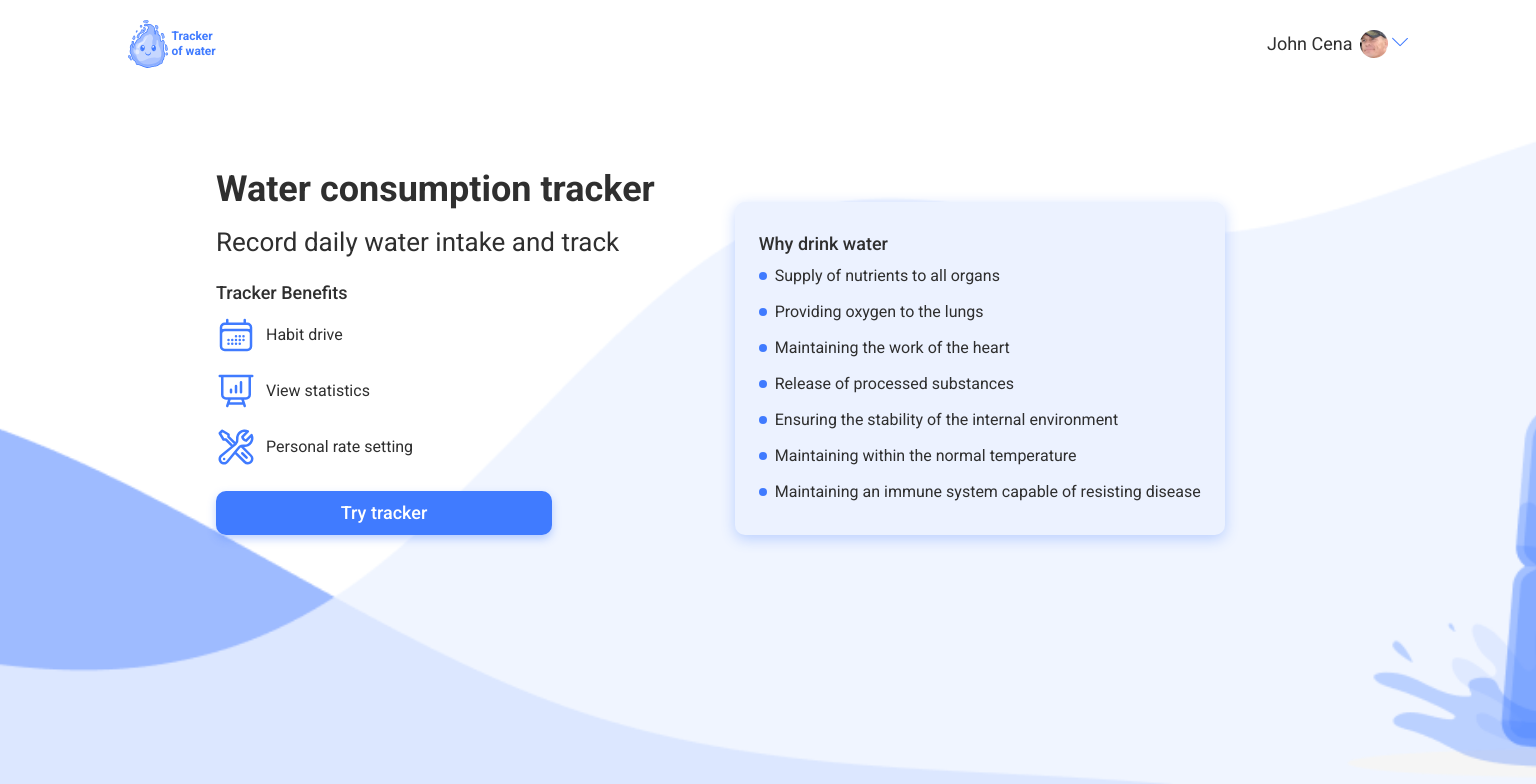
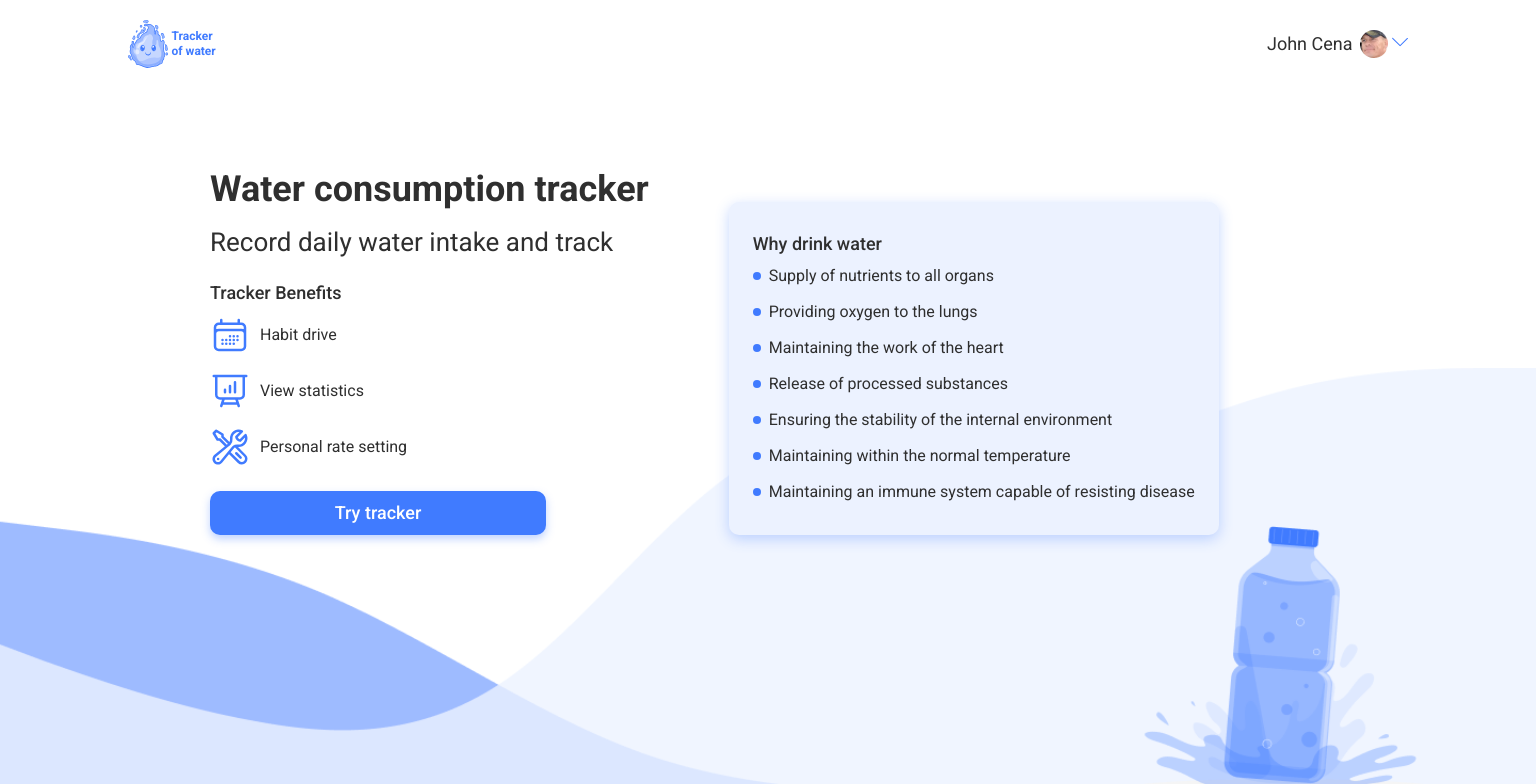
Before and after one commit to Iryna1511/project-06-front, a React (Vite) app: page / in a window 1536 px wide. Shown: the top 784 px of the page. Built offline with nearby package versions, Linux system fonts and the light colour scheme.

Commit message:
fixed_styles

```diff
--- a/src/components/WaterСonsumptionTracker/WaterСonsumptionTracker.module.css
+++ b/src/components/WaterСonsumptionTracker/WaterСonsumptionTracker.module.css
@@ -5,14 +5,6 @@
   color: var(--black);
   margin-bottom: 40px;
 }
-
-/* .titlesContainer {
-} */
-
-/* .benefitsContainer {
-  display: flex;
-  flex-direction: column;
-} */
 
 .title {
   font-weight: 700;
@@ -72,9 +64,14 @@
   background: var(--blue);
 }
 
-/* svg {
-  display: block;
-} */
+.button:hover {
+  box-shadow: 0 4px 14px 0 rgba(64, 123, 255, 0.54);
+}
+
+.button:active {
+  box-shadow: none;
+  outline: none;
+}
 
 /*  ---------- TABLET STYLES------- */
 @media screen and (min-width: 768px) {
--- a/src/pages/WelcomePage/WelcomePage.module.css
+++ b/src/pages/WelcomePage/WelcomePage.module.css
@@ -20,21 +20,25 @@
   width: 100%;
   height: 100%;
   /* height: 100vh; */
+  padding-left: 20px; /* тимчасові падінги, потім підлаштуються під маржин всієї сторінки */
+  padding-right: 20px;
 }
 
 .infoContainer {
   /* padding-bottom: 40px; */
-  padding: 24px 20px 40px 20px; /* тимчасові падінги, потім підлаштуються під маржин всієї сторінки */
+  padding: 24px 0 40px 0; /* тимчасові падінги, потім підлаштуються під маржин всієї сторінки */
 }
 
 /*  ---------- TABLET STYLES------- */
 @media screen and (min-width: 768px) {
   .pageContainer {
     background-image: url("../../../public/img-bg-welcome/welcome-bg-tablet@1x.png");
+    padding-left: 32px;
+    padding-right: 32px;
   }
 
   .infoContainer {
-    padding: 40px 32px 50px 32px;
+    padding: 40px 0 50px 0;
   }
 }
 
@@ -43,14 +47,16 @@
 @media screen and (min-width: 1440px) {
   .pageContainer {
     /* background-attachment: fixed; */
-
+    background-size: contain;
     background-position: bottom;
     background-image: url("../../../public/img-bg-welcome/welcome-bg-desktop@1x.png");
+    padding-left: 112px;
+    padding-right: 112px;
   }
 
   .infoContainer {
     display: flex;
     gap: 80px;
-    padding: 80px 212px 294px 216px;
+    padding: 80px 104px 294px 98px;
   }
 }
```
